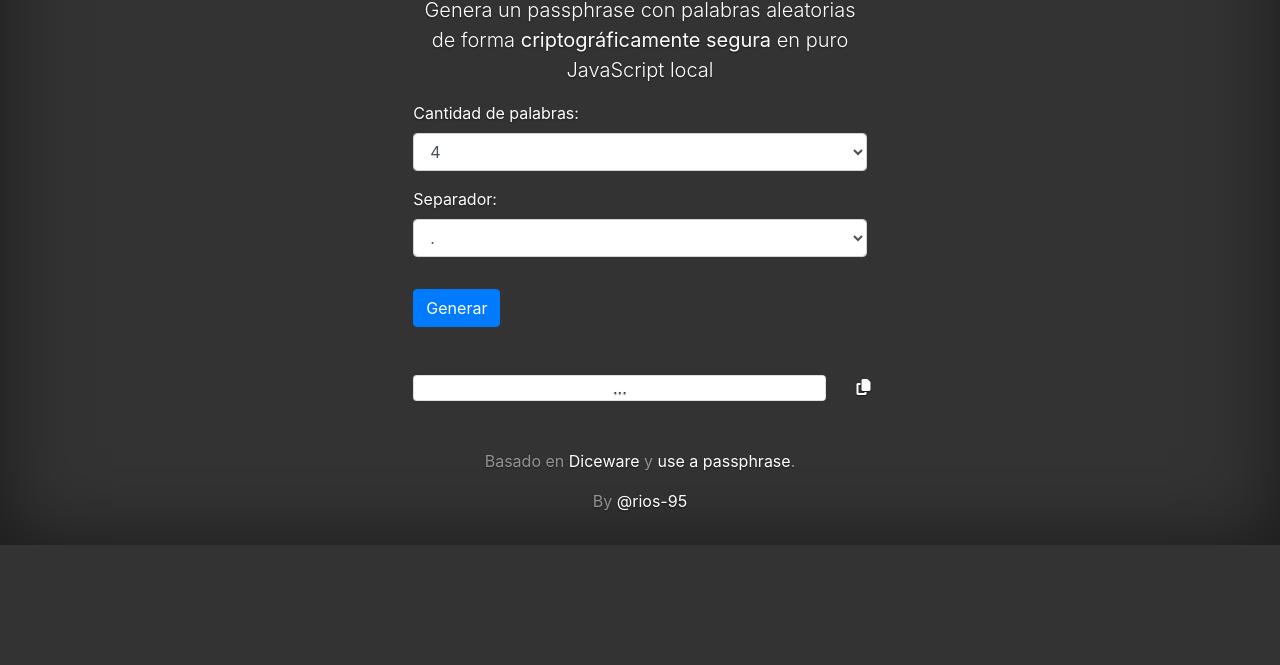
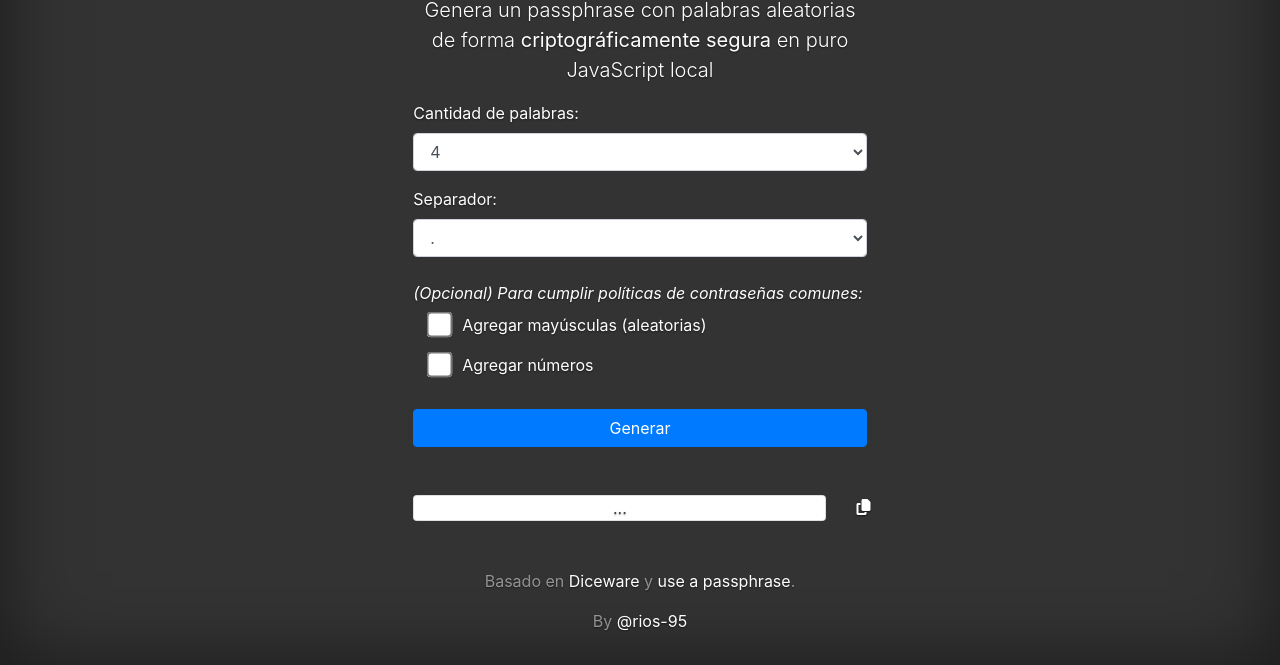
Before and after one commit to rios-95/diceware-spanish, a plain HTML site: page index.html in a window 1280 px wide. Shown: the part 170-835 px from the top of the page. Before the commit the page ends 800 px from the top, so only its background shows below. Drawn offline with Linux system fonts and the light colour scheme.

Commit message:
Agrego opciones para usar mayúsculas y números

```diff
--- a/index.html
+++ b/index.html
@@ -21,8 +21,21 @@
       #copiarIcono {
         cursor: pointer;
       }
+      input[type=checkbox] {
+        /* Double-sized Checkboxes */
+        -ms-transform: scale(2); /* IE */
+        -moz-transform: scale(2); /* FF */
+        -webkit-transform: scale(2); /* Safari and Chrome */
+        -o-transform: scale(2); /* Opera */
+        transform: scale(2);
+        padding: 10px;
+        margin-left: auto;
+      }
       #dicewareText {
         overflow-wrap: break-word
+      }
+      .form-check-label{
+        margin-left: 1.8em;
       }
     </style>
   </head>
@@ -78,9 +91,28 @@
               <option value="=">=</option>
             </select>
           </div>
+          <div class="col-md-12 mt-2">
+            <label><i>(Opcional) Para cumplir políticas de contraseñas comunes:</i></label>
+          </div>
+          <div class="col-md-12 mb-3">
+            <div class="form-check">
+              <input class="form-check-input" type="checkbox" value="" id="checkUsarMayus">
+              <label class="form-check-label" for="checkUsarMayus">
+                Agregar mayúsculas (aleatorias)
+              </label>
+            </div>
+          </div>
+          <div class="col-md-12 mb-3">
+            <div class="form-check">
+              <input class="form-check-input" type="checkbox" value="" id="checkUsarNumeros">
+              <label class="form-check-label" for="checkUsarNumeros">
+                Agregar números
+              </label>
+            </div>
+          </div>
 
           <div class="col-12 mt-3">
-            <button type="submit" class="btn btn-primary">Generar</button>
+            <button type="submit" class="btn btn-primary btn-block">Generar</button>
           </div>
         </form>
 
--- a/js/generador.js
+++ b/js/generador.js
@@ -1,4 +1,3 @@
-
 /**
  * Genera una tirada de 5 dados
  */
@@ -14,13 +13,20 @@ function tirarDados() {
   return tirada;
 }
 
-
 async function cargarDiccionarioDiceware() {
   const respuesta = await fetch("js/dictionary/dw-es.json");
   const datos = await respuesta.json();
   return datos;
 }
-
+function capitalizarPrimerLetra(string) {
+  //Para que no sea un patrón predecible, capitalizo al azar la primera letra
+  //Esto de paso duplica el universo de palabras :D
+  if (tirarDados() % 2 == 0) {
+    return string.charAt(0).toUpperCase() + string.slice(1);
+  } else {
+    return string;
+  }
+}
 // Funcion principal
 async function generarDiceware() {
   const diccionario = await cargarDiccionarioDiceware();
@@ -28,6 +34,9 @@ async function generarDiceware() {
     document.getElementById("cantidadPalabras").value
   );
   const separador = document.getElementById("separador").value;
+  const checkUsarMayus = document.getElementById("checkUsarMayus");
+  const checkUsarNumeros = document.getElementById("checkUsarNumeros");
+
   let resultado = [];
   const buffer = new Uint32Array(1);
 
@@ -36,11 +45,17 @@ async function generarDiceware() {
     let tirada = tirarDados();
     if (diccionario.hasOwnProperty(tirada)) {
       var palabra = diccionario[tirada].palabra;
-      console.log("palabra", palabra);
+      if (checkUsarMayus.checked === true) {
+        palabra = capitalizarPrimerLetra(palabra);
+      }
+      console.log("Palabra:", palabra);
     } else {
       console.log("Código Diceware no encontrado");
     }
     resultado.push(palabra);
+  }
+  if (checkUsarNumeros.checked === true) {
+    resultado.push(tirarDados());
   }
 
   resultado = resultado.join(separador);
@@ -53,7 +68,6 @@ document
     event.preventDefault();
     generarDiceware();
   });
-
 
 const copiarIcono = document.getElementById("copiarIcono");
 
```
